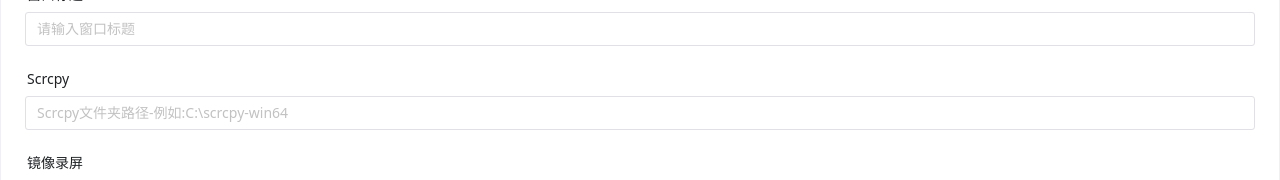
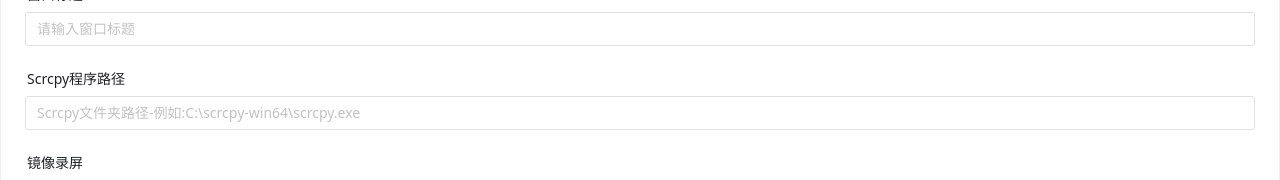
Before and after one commit to PigeonDynasty/scrcpy-naiveui, a Vue app: page / in a window 1280 px wide. Shown: the part 143-323 px from the top of the page. Built offline with nearby package versions, Linux system fonts and the light colour scheme.

Commit message:
fileselect demo

```diff
--- a/src/renderer/src/App.vue
+++ b/src/renderer/src/App.vue
@@ -1,13 +1,40 @@
 <script lang="ts">
 import { defineComponent, ref } from 'vue'
 import {
-  NCard, NTabs, NTabPane, NInput, NForm, NFormItemRow, NButton, NSpace, NSwitch,
-  NCheckbox, NSlider, NInputNumber, NSelect, NCheckboxGroup, NDivider
+  NCard,
+  NTabs,
+  NTabPane,
+  NInput,
+  NForm,
+  NFormItemRow,
+  NButton,
+  NSpace,
+  NSwitch,
+  NCheckbox,
+  NSlider,
+  NInputNumber,
+  NSelect,
+  NCheckboxGroup,
+  NDivider
 } from 'naive-ui'
+import { fileSelect } from './common/utils'
 export default defineComponent({
   components: {
-    NCard, NTabs, NTabPane, NInput, NForm, NFormItemRow, NButton, NSpace, NSwitch,
-    NCheckbox, NSlider, NInputNumber, NSelect, NCheckboxGroup, NDivider
+    NCard,
+    NTabs,
+    NTabPane,
+    NInput,
+    NForm,
+    NFormItemRow,
+    NButton,
+    NSpace,
+    NSwitch,
+    NCheckbox,
+    NSlider,
+    NInputNumber,
+    NSelect,
+    NCheckboxGroup,
+    NDivider
   },
   setup() {
     return {
@@ -35,7 +62,15 @@
           value: 'angle3',
         }
       ],
-      settings: ref(null)
+      settings: ref(null),
+      recordPath: ref('')
+    }
+  },
+  methods: {
+    selectRecordPath() {
+      fileSelect().then(path => {
+        this.recordPath = path as string
+      })
     }
   }
 })
@@ -49,8 +84,13 @@
           <n-form-item-row label="窗口标题">
             <n-input placeholder="请输入窗口标题" />
           </n-form-item-row>
-          <n-form-item-row label="Scrcpy">
-            <n-input placeholder="Scrcpy文件夹路径-例如:C:\scrcpy-win64" />
+          <n-form-item-row label="Scrcpy程序路径">
+            <n-input
+              v-model:value="recordPath"
+              readonly
+              placeholder="Scrcpy文件夹路径-例如:C:\scrcpy-win64\scrcpy.exe"
+              @click="selectRecordPath"
+            />
           </n-form-item-row>
           <n-form-item-row label="镜像录屏">
             <n-space>
```
